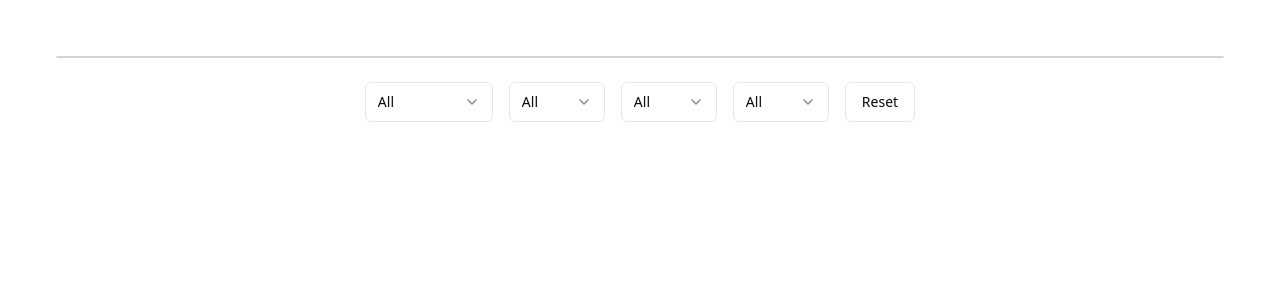
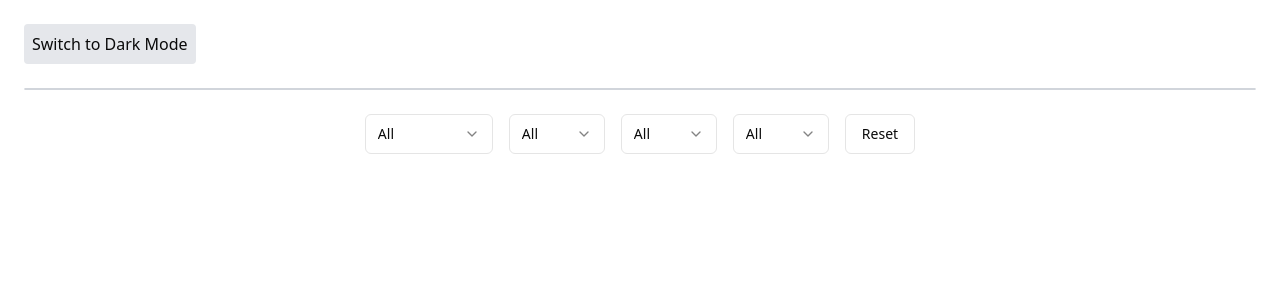
Before and after one commit to danieltapp/d-tapp-dv01-frontend-challenge, a React (Vite) app: page / in a window 1280 px wide. Shown: the top 300 px of the page. Built offline with nearby package versions, Linux system fonts and the light colour scheme.

Commit message:
Restructured LoanTable component and simplified store initialization.

```diff
--- a/src/App.tsx
+++ b/src/App.tsx
@@ -1,8 +1,15 @@
-import "./App.css";
-import LoanTable from "./components/loan-table/index";
+import React from "react";
+import { useThemeStore } from "@/store/themeStore";
+import LoanTable from "@/components/loan-table";
 
-function App() {
-  return <LoanTable />;
-}
+const App: React.FC = () => {
+  const { darkMode } = useThemeStore();
+
+  return (
+    <div className={darkMode ? "dark" : ""}>
+      <LoanTable />
+    </div>
+  );
+};
 
 export default App;
--- /dev/null
+++ b/src/components/loan-table/aggregated-table.tsx
@@ -0,0 +1,50 @@
+import React from "react";
+import {
+  Table,
+  TableHeader,
+  TableBody,
+  TableRow,
+  TableHead,
+  TableCell,
+} from "@/components/ui/table";
+import NumberFlow from "@number-flow/react";
+
+interface AggregatedTableProps {
+  aggregateData: Record<string, number>;
+}
+
+const AggregatedTable: React.FC<AggregatedTableProps> = ({ aggregateData }) => {
+  return (
+    <div className="border border-gray-300 rounded-lg overflow-hidden">
+      <Table className="w-full">
+        <TableHeader>
+          <TableRow className="text-center">
+            {Object.keys(aggregateData).map((grade, index) => (
+              <TableHead
+                key={index}
+                className="text-center border-r last:border-r-0"
+              >
+                Grade {grade}
+              </TableHead>
+            ))}
+          </TableRow>
+        </TableHeader>
+        <TableBody>
+          <TableRow className="text-center">
+            {Object.values(aggregateData).map((totalBalance, index) => (
+              <TableCell key={index} className="border-r last:border-r-0">
+                <NumberFlow
+                  value={totalBalance}
+                  format={{ notation: "compact" }}
+                  locales="en-US"
+                />
+              </TableCell>
+            ))}
+          </TableRow>
+        </TableBody>
+      </Table>
+    </div>
+  );
+};
+
+export default AggregatedTable;
--- /dev/null
+++ b/src/components/loan-table/filters.tsx
@@ -0,0 +1,96 @@
+import React from "react";
+import {
+  Select,
+  SelectTrigger,
+  SelectValue,
+  SelectContent,
+  SelectItem,
+} from "@/components/ui/select";
+import { Button } from "@/components/ui/button";
+import { useLoanStore } from "@/store/loanStore";
+
+const FiltersComponent: React.FC = () => {
+  const {
+    filters,
+    homeOwnershipOptions,
+    quarterOptions,
+    termOptions,
+    yearOptions,
+    setFilter,
+    resetFilters,
+  } = useLoanStore();
+
+  return (
+    <div className="flex items-center space-x-4 justify-center">
+      <Select
+        value={filters.homeOwnership}
+        onValueChange={(value) => setFilter("homeOwnership", value)}
+      >
+        <SelectTrigger className="w-32">
+          <SelectValue placeholder="Home Ownership" />
+        </SelectTrigger>
+        <SelectContent>
+          {homeOwnershipOptions.map((option) => (
+            <SelectItem key={option} value={option}>
+              {option === "all" ? "All" : option}
+            </SelectItem>
+          ))}
+        </SelectContent>
+      </Select>
+
+      <Select
+        value={filters.quarter}
+        onValueChange={(value) => setFilter("quarter", value)}
+      >
+        <SelectTrigger className="w-24">
+          <SelectValue placeholder="Quarter" />
+        </SelectTrigger>
+        <SelectContent>
+          {quarterOptions.map((option) => (
+            <SelectItem key={option} value={option}>
+              {option === "all" ? "All" : `Q${option}`}
+            </SelectItem>
+          ))}
+        </SelectContent>
+      </Select>
+
+      <Select
+        value={filters.term}
+        onValueChange={(value) => setFilter("term", value)}
+      >
+        <SelectTrigger className="w-24">
+          <SelectValue placeholder="Term" />
+        </SelectTrigger>
+        <SelectContent>
+          {termOptions.map((option) => (
+            <SelectItem key={option} value={option}>
+              {option === "all" ? "All" : option}
+            </SelectItem>
+          ))}
+        </SelectContent>
+      </Select>
+
+      <Select
+        value={filters.year}
+        onValueChange={(value) => setFilter("year", value)}
+      >
+        <SelectTrigger className="w-24">
+          <SelectValue placeholder="Year" />
+        </SelectTrigger>
+        <SelectContent>
+          {yearOptions.map((option) => (
+            <SelectItem key={option} value={option}>
+              {option === "all" ? "All" : option}
+            </SelectItem>
+          ))}
+        </SelectContent>
+      </Select>
+
+      <Button variant="outline" className="h-10 px-4" onClick={resetFilters}>
+        Reset
+      </Button>
+    </div>
+  );
+};
+
+export default FiltersComponent;
--- a/src/components/loan-table/index.tsx
+++ b/src/components/loan-table/index.tsx
@@ -1,143 +1,21 @@
-import React, { useEffect } from "react";
-import {
-  Table,
-  TableHeader,
-  TableBody,
-  TableRow,
-  TableHead,
-  TableCell,
-} from "@/components/ui/table";
-import { Button } from "@/components/ui/button";
-import {
-  Select,
-  SelectTrigger,
-  SelectValue,
-  SelectContent,
-  SelectItem,
-} from "@/components/ui/select";
+import React from "react";
+import ThemeToggleComponent from "@/components/theme-toggle";
+import AggregatedTable from "./aggregated-table";
+import Filters from "./filters";
 import { useLoanStore } from "@/store/loanStore";
-import NumberFlow from "@number-flow/react";
 
 const LoanTable: React.FC = () => {
-  const {
-    filters,
-    homeOwnershipOptions,
-    quarterOptions,
-    termOptions,
-    yearOptions,
-    aggregateData,
-    fetchData,
-    setFilter,
-    resetFilters,
-  } = useLoanStore();
+  const { aggregateData } = useLoanStore();
 
-  useEffect(() => {
-    fetchData();
-  }, [fetchData]);
+  // useEffect(() => {
+  //   fetchData();
+  // }, [fetchData]);
 
   return (
     <div className="p-6 space-y-6">
-      {/* Aggregated Table */}
-      <div className="border border-gray-300 rounded-lg overflow-hidden">
-        <Table className="w-full">
-          <TableHeader>
-            <TableRow className="text-center">
-              {Object.keys(aggregateData).map((grade, index) => (
-                <TableHead
-                  key={index}
-                  className="text-center border-r last:border-r-0"
-                >
-                  Grade {grade}
-                </TableHead>
-              ))}
-            </TableRow>
-          </TableHeader>
-          <TableBody>
-            <TableRow className="text-center">
-              {Object.values(aggregateData).map((totalBalance, index) => (
-                <TableCell key={index} className="border-r last:border-r-0">
-                  <NumberFlow
-                    value={totalBalance}
-                    format={{ notation: "compact" }}
-                    locales="en-US"
-                  />
-                </TableCell>
-              ))}
-            </TableRow>
-          </TableBody>
-        </Table>
-      </div>
-
-      {/* Filters */}
-      <div className="flex items-center space-x-4 justify-center">
-        <Select
-          value={filters.homeOwnership}
-          onValueChange={(value) => setFilter("homeOwnership", value)}
-        >
-          <SelectTrigger className="w-32">
-            <SelectValue placeholder="Home Ownership" />
-          </SelectTrigger>
-          <SelectContent>
-            {homeOwnershipOptions.map((option) => (
-              <SelectItem key={option} value={option}>
-                {option === "all" ? "All" : option}
-              </SelectItem>
-            ))}
-          </SelectContent>
-        </Select>
-
-        <Select
-          value={filters.quarter}
-          onValueChange={(value) => setFilter("quarter", value)}
-        >
-          <SelectTrigger className="w-24">
-            <SelectValue placeholder="Quarter" />
-          </SelectTrigger>
-          <SelectContent>
-            {quarterOptions.map((option) => (
-              <SelectItem key={option} value={option}>
-                {option === "all" ? "All" : `Q${option}`}
-              </SelectItem>
-            ))}
-          </SelectContent>
-        </Select>
-
-        <Select
-          value={filters.term}
-          onValueChange={(value) => setFilter("term", value)}
-        >
-          <SelectTrigger className="w-24">
-            <SelectValue placeholder="Term" />
-          </SelectTrigger>
-          <SelectContent>
-            {termOptions.map((option) => (
-              <SelectItem key={option} value={option}>
-                {option === "all" ? "All" : option}
-              </SelectItem>
-            ))}
-          </SelectContent>
-        </Select>
-
-        <Select
-          value={filters.year}
-          onValueChange={(value) => setFilter("year", value)}
-        >
-          <SelectTrigger className="w-24">
-            <SelectValue placeholder="Year" />
-          </SelectTrigger>
-          <SelectContent>
-            {yearOptions.map((option) => (
-              <SelectItem key={option} value={option}>
-                {option === "all" ? "All" : option}
-              </SelectItem>
-            ))}
-          </SelectContent>
-        </Select>
-
-        <Button variant="outline" className="h-10 px-4" onClick={resetFilters}>
-          Reset
-        </Button>
-      </div>
+      <ThemeToggleComponent />
+      <AggregatedTable aggregateData={aggregateData} />
+      <Filters />
     </div>
   );
 };
--- /dev/null
+++ b/src/components/theme-toggle.tsx
@@ -0,0 +1,17 @@
+import React from "react";
+import { useThemeStore } from "@/store/themeStore";
+
+const ThemeToggle: React.FC = () => {
+  const { darkMode, toggleDarkMode } = useThemeStore();
+
+  return (
+    <button
+      onClick={toggleDarkMode}
+      className={`p-2 rounded ${darkMode ? "bg-gray-800" : "bg-gray-200"}`}
+    >
+      {darkMode ? "Switch to Light Mode" : "Switch to Dark Mode"}
+    </button>
+  );
+};
+
+export default ThemeToggle;
--- a/src/index.css
+++ b/src/index.css
@@ -1,6 +1,7 @@
 @tailwind base;
 @tailwind components;
 @tailwind utilities;
+
 @layer base {
   :root {
     --background: 0 0% 100%;
@@ -27,8 +28,9 @@
     --chart-3: 197 37% 24%;
     --chart-4: 43 74% 66%;
     --chart-5: 27 87% 67%;
-    --radius: 0.5rem
+    --radius: 0.5rem;
   }
+
   .dark {
     --background: 0 0% 3.9%;
     --foreground: 0 0% 98%;
@@ -53,14 +55,15 @@
     --chart-2: 160 60% 45%;
     --chart-3: 30 80% 55%;
     --chart-4: 280 65% 60%;
-    --chart-5: 340 75% 55%
+    --chart-5: 340 75% 55%;
   }
 }
+
 @layer base {
   * {
     @apply border-border;
   }
   body {
-    @apply bg-background text-foreground;
+    @apply bg-background text-foreground; /* Apply base styles */
   }
 }
--- a/src/store/loanStore.ts
+++ b/src/store/loanStore.ts
@@ -2,6 +2,9 @@ import { create } from "zustand";
 import { persist } from "zustand/middleware";
 import { getLoanData } from "@/request/api";
 import type { LoanData } from "@/request/api";
+
+// TODOS:
+// order options correct (ex: Q1, Q2, Q3, Q4)
 
 interface LoanState {
   loanData: LoanData[];
@@ -20,7 +23,7 @@ interface LoanState {
   setFilter: (key: keyof LoanState["filters"], value: string) => void;
   resetFilters: () => void;
   setAggregateData: (data: Record<string, number>) => void;
-  applyFilters: () => void; // Add applyFilters action
+  applyFilters: () => void;
 }
 
 export const useLoanStore = create<LoanState>()(
@@ -42,35 +45,23 @@ export const useLoanStore = create<LoanState>()(
         const csvData = await getLoanData();
         set({ loanData: csvData });
 
-        const homeOwnershipOptions = [
+        const createOptions = (key: keyof LoanData) => [
           "all",
-          ...new Set(csvData.map((item) => item.homeOwnership)),
-        ];
-        const quarterOptions = [
-          "all",
-          ...new Set(csvData.map((item) => item.quarter)),
-        ];
-        const termOptions = [
-          "all",
-          ...new Set(csvData.map((item) => item.term)),
-        ];
-        const yearOptions = [
-          "all",
-          ...new Set(csvData.map((item) => item.year)),
+          ...new Set(csvData.map((item) => item[key])),
         ];
 
         set({
-          homeOwnershipOptions,
-          quarterOptions,
-          termOptions,
-          yearOptions,
+          homeOwnershipOptions: createOptions("homeOwnership"),
+          quarterOptions: createOptions("quarter"),
+          termOptions: createOptions("term"),
+          yearOptions: createOptions("year"),
         });
       },
       setFilter: (key, value) => {
         set((state) => ({
           filters: { ...state.filters, [key]: value },
         }));
-        get().applyFilters(); // Automatically apply filters when set
+        get().applyFilters();
       },
       resetFilters: () => {
         set({
@@ -81,7 +72,7 @@ export const useLoanStore = create<LoanState>()(
             year: "all",
           },
         });
-        get().applyFilters(); // Reapply filters after reset
+        get().applyFilters();
       },
       setAggregateData: (data) => {
         set({ aggregateData: data });
@@ -116,6 +107,11 @@ export const useLoanStore = create<LoanState>()(
     }),
     {
       name: "loan-storage",
+      onRehydrateStorage: (state) => {
+        if (Object.keys(state.aggregateData).length === 0) {
+          state.fetchData(); // This can remain for the case where the state is loaded
+        }
+      },
     }
   )
 );
--- /dev/null
+++ b/src/store/themeStore.ts
@@ -0,0 +1,11 @@
+import { create } from "zustand";
+
+interface ThemeState {
+  darkMode: boolean;
+  toggleDarkMode: () => void;
+}
+
+export const useThemeStore = create<ThemeState>((set) => ({
+  darkMode: false,
+  toggleDarkMode: () => set((state) => ({ darkMode: !state.darkMode })),
+}));
```
